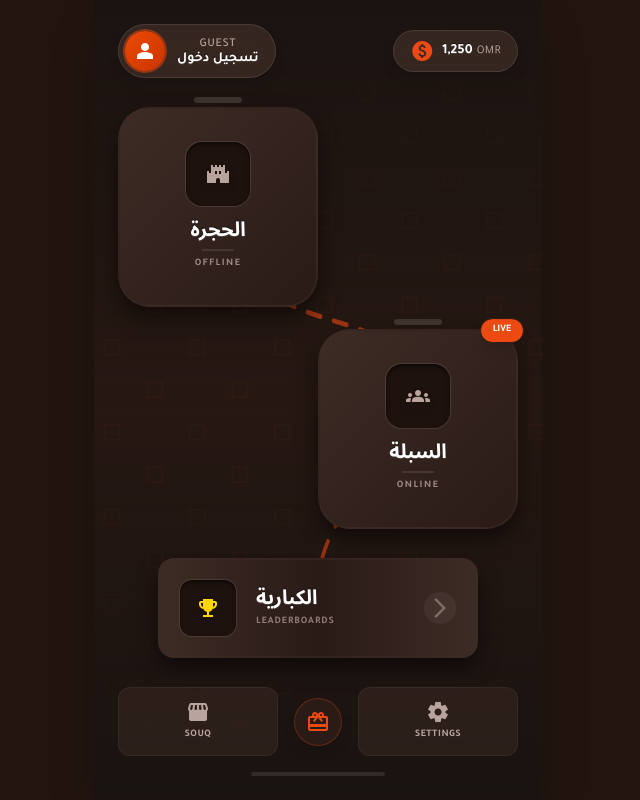
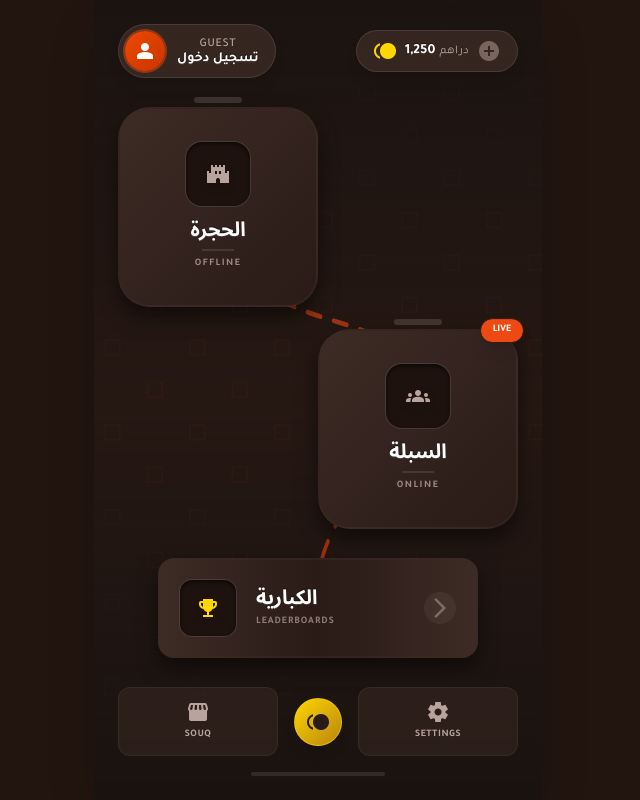
Before and after one commit to MrAsnssr/OmaniGame, a React (Vite) app: page / in a window 1280 px wide. Shown: the whole page, without its empty margins (322-962 px from the left). Built offline with nearby package versions, Linux system fonts and the light colour scheme; no server answers; the database is empty.

Commit message:
Replace gift icon with coin shop, add game currency (Ø¯Ø±Ø§Ù‡Ù…) - Changed center button to gold coin icon for currency shop - Made currency display clickable to access shop - Renamed currency from OMR to Ø¯Ø±Ø§Ù‡Ù… (Dirhams) - Added plus icon to indicate purchasable

```diff
--- a/src/components/MainMenu.jsx
+++ b/src/components/MainMenu.jsx
@@ -12,8 +12,8 @@ export default function MainMenu({ onStart, onAdmin, onMultiplayer, onLogin, use
         alert("قريباً! جاري العمل على السوق.");
     };
 
-    const handleRedeemClick = () => {
-        alert("قريباً! جاري العمل على الهدايا.");
+    const handleCoinShopClick = () => {
+        alert("قريباً! جاري العمل على متجر الدراهم.");
     };
 
     return (
@@ -76,17 +76,20 @@ export default function MainMenu({ onStart, onAdmin, onMultiplayer, onLogin, use
                     </div>
                 </motion.button>
 
-                {/* Currency Display */}
-                <motion.div
+                {/* Currency Display - Game Coins (دراهم) */}
+                <motion.button
                     initial={{ opacity: 0, x: -20 }}
                     animate={{ opacity: 1, x: 0 }}
-                    className="flex items-center gap-2 bg-wood-light/80 backdrop-blur-sm px-4 py-2 rounded-full border border-white/10 shadow-lg"
+                    whileTap={{ scale: 0.95 }}
+                    onClick={handleCoinShopClick}
+                    className="flex items-center gap-2 bg-wood-light/80 backdrop-blur-sm px-4 py-2 rounded-full border border-white/10 shadow-lg hover:border-primary/30 transition-colors"
                 >
-                    <span className="material-symbols-outlined text-primary text-[20px]">monetization_on</span>
+                    <span className="material-symbols-outlined text-[#FFD700] text-[20px]">toll</span>
                     <span className="text-sm font-bold tracking-wide engraved-text">
-                        1,250 <span className="text-xs text-sand font-normal">OMR</span>
+                        1,250 <span className="text-xs text-sand font-normal">دراهم</span>
                     </span>
-                </motion.div>
+                    <span className="material-symbols-outlined text-sand/50 text-[16px]">add_circle</span>
+                </motion.button>
             </div>
 
             {/* Main Content */}
@@ -157,16 +160,16 @@ export default function MainMenu({ onStart, onAdmin, onMultiplayer, onLogin, use
                         <span className="text-[10px] font-bold text-sand uppercase tracking-wider">Souq</span>
                     </motion.button>
 
-                    {/* Gift/Redeem Button */}
+                    {/* Coin Shop Button */}
                     <motion.button
                         initial={{ opacity: 0, scale: 0.8 }}
                         animate={{ opacity: 1, scale: 1 }}
                         transition={{ delay: 0.4 }}
                         whileTap={{ scale: 0.95 }}
-                        onClick={handleRedeemClick}
-                        className="flex flex-col items-center justify-center size-12 rounded-full bg-wood-dark border border-primary/30 hover:border-primary transition-colors shadow-lg"
+                        onClick={handleCoinShopClick}
+                        className="flex flex-col items-center justify-center size-12 rounded-full bg-gradient-to-br from-[#FFD700] to-[#B8860B] border border-[#FFD700]/50 hover:brightness-110 transition-all shadow-lg"
                     >
-                        <span className="material-symbols-outlined text-primary text-xl">redeem</span>
+                        <span className="material-symbols-outlined text-wood-dark text-xl">toll</span>
                     </motion.button>
 
                     {/* Settings Button */}
```
